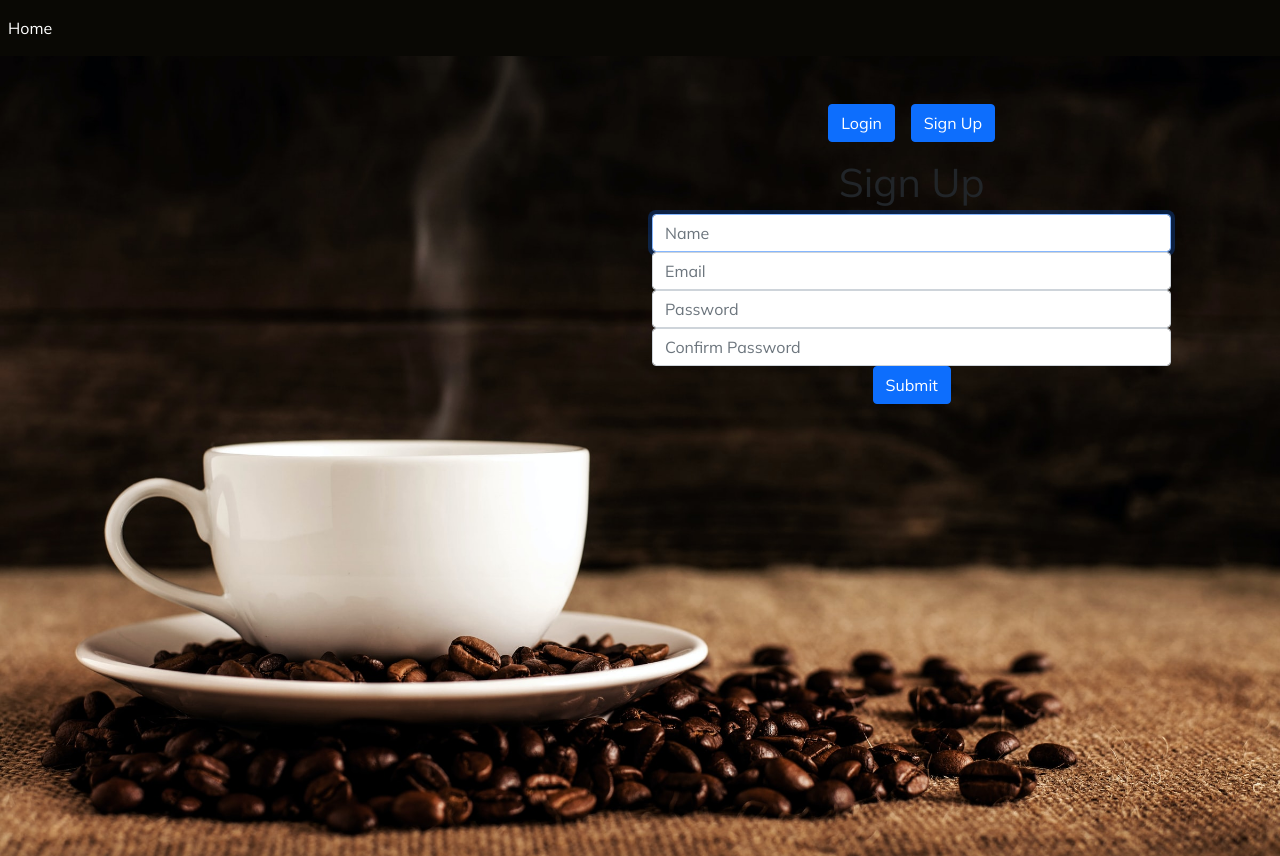
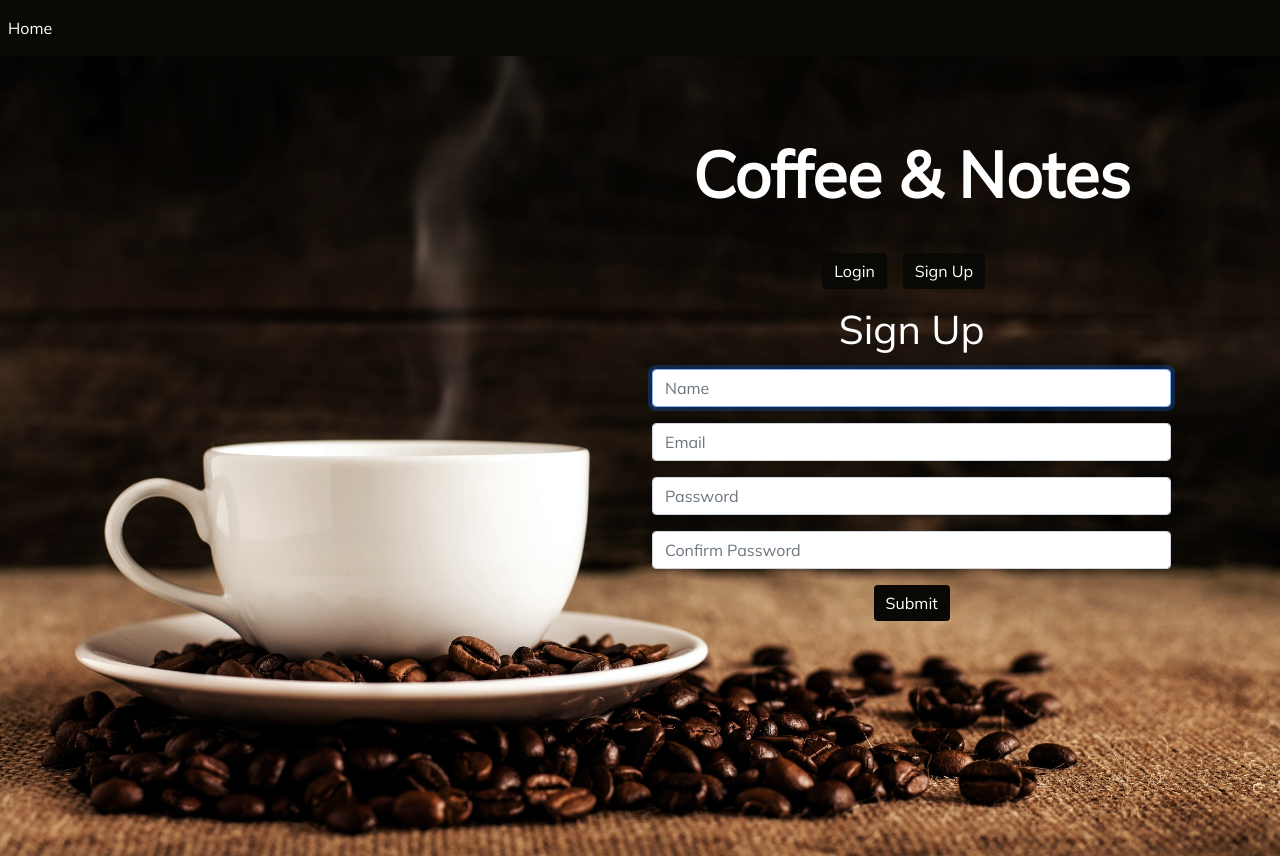
Before and after one commit to maxmanayan/coffee-notes, a React (Create React App) app in the folder client/: page / in a window 1280 px wide. Both pictures are taken after a click on the button "Sign Up". Built offline with nearby package versions, Linux system fonts and the light colour scheme; what devise-axios would draw is missing.

Commit message:
landing page styling

```diff
--- a/client/src/App.css
+++ b/client/src/App.css
@@ -16,7 +16,7 @@ body{
 .home {
   background: #628fac8c;
   height: 100vh;
-
+  padding-top: 3em;
 }
 
 .board-container {
@@ -97,6 +97,19 @@ body{
   height: auto;
 }
 
+.login-register-title {
+  color: white;
+  font-weight: bolder;
+  font-size: 4em;
+}
+
+.login-register-form-title {
+  color: white;
+}
+
+.login-register-form-group {
+  margin-top: 1em;
+}
 
 .note {
   display:flex;
--- a/client/src/components/LoginForm.js
+++ b/client/src/components/LoginForm.js
@@ -23,15 +23,15 @@ const LoginForm = () => {
 
   return(
     <>
-      <h1>Login</h1>
+      <h1 className='login-register-form-title'>Login</h1>
       <Form onSubmit={handleSubmit}>
-        <Form.Group>
+        <Form.Group className='login-register-form-group'>
           <Form.Control autoFocus placeholder='Email' id='email' value={account.email} onChange={(e) => setAccount({...account, email: e.target.value})}/>
         </Form.Group>
-        <Form.Group>
+        <Form.Group className='login-register-form-group'>
           <Form.Control placeholder='Password' id='password' value={account.password} onChange={(e) => setAccount({...account, password: e.target.value})}/>
         </Form.Group>
-        <Button type='submit'>Submit</Button>
+        <Button style={{marginTop: '1em', background: '#090804', border: 'none'}} type='submit'>Submit</Button>
       </Form>
     </>
   )
--- a/client/src/components/RegisterForm.js
+++ b/client/src/components/RegisterForm.js
@@ -24,21 +24,21 @@ const RegisterForm = () => {
 
   return(
     <>
-      <h1>Sign Up</h1>
+      <h1 className='login-register-form-title'>Sign Up</h1>
       <Form onSubmit={handleSubmit}>
-        <Form.Group>
+        <Form.Group className='login-register-form-group'>
           <Form.Control autoFocus placeholder='Name' id='name' value={account.name} onChange={(e) => setAccount({...account, name: e.target.value})} />
         </Form.Group>
-        <Form.Group>
+        <Form.Group className='login-register-form-group'>
           <Form.Control placeholder='Email' id='email' value={account.email} onChange={(e) => setAccount({...account, email: e.target.value})} />
         </Form.Group>
-        <Form.Group>
+        <Form.Group className='login-register-form-group'>
           <Form.Control placeholder='Password' id='password' value={account.password} onChange={(e) => setAccount({...account, password: e.target.value})} />
         </Form.Group>
-        <Form.Group>
+        <Form.Group className='login-register-form-group'>
           <Form.Control placeholder='Confirm Password' id='passwordConfirmation' value={account.passwordConfirmation} onChange={(e) => setAccount({...account, passwordConfirmation: e.target.value})} />
         </Form.Group>
-        <Button type='submit'>Submit</Button>
+        <Button style={{marginTop: '1em', background: '#090804', border: 'none'}} type='submit'>Submit</Button>
       </Form>
     </>
   )
--- a/client/src/pages/LoginRegister.js
+++ b/client/src/pages/LoginRegister.js
@@ -8,10 +8,16 @@ const LoginRegister = () => {
 
   return(
     <div className='login-register'>
-      <Row style={{paddingTop: '3em', paddingBottom: '1em'}}>
+      <Row style={{paddingTop: '5em', paddingBottom: '1em'}}>
         <Col md={{span: 5, offset: 6}}>
-          <Button style={{marginRight: '1em'}} onClick={()=>setShowRegisterForm(false)}>Login</Button>
-          <Button onClick={()=>setShowRegisterForm(true)}>Sign Up</Button>
+          <h1 className='login-register-title'>Coffee & Notes</h1>
+        </Col>
+      </Row>
+
+      <Row style={{paddingTop: '1em', paddingBottom: '1em'}}>
+        <Col md={{span: 5, offset: 6}}>
+          <Button style={{marginRight: '1em', background: '#090804', border: 'none'}} onClick={()=>setShowRegisterForm(false)}>Login</Button>
+          <Button style={{marginRight: '1em', background: '#090804', border: 'none'}} onClick={()=>setShowRegisterForm(true)}>Sign Up</Button>
         </Col>
       </Row>
 
```
